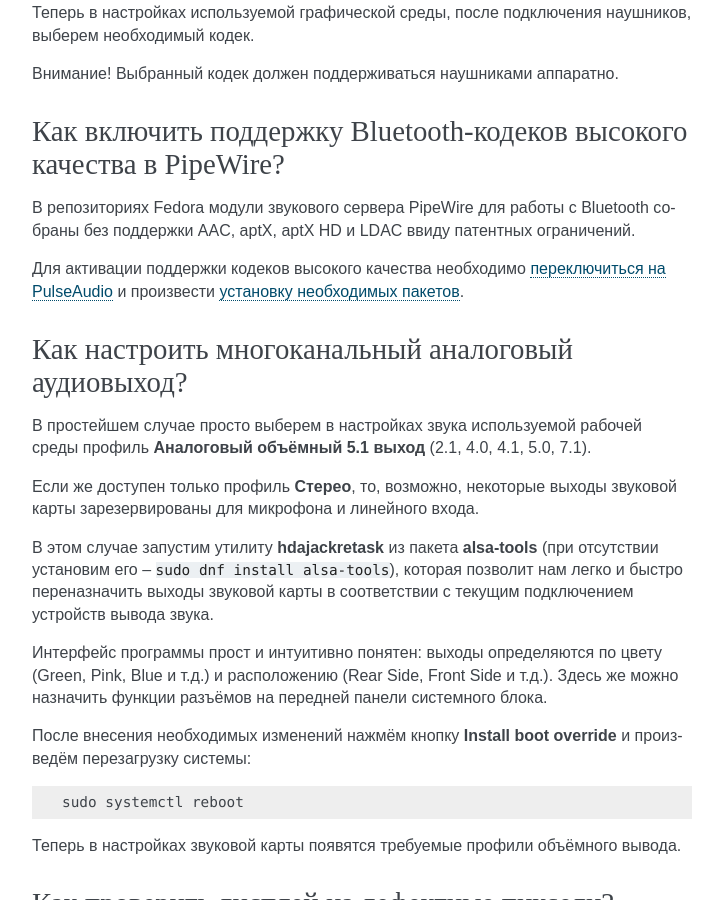
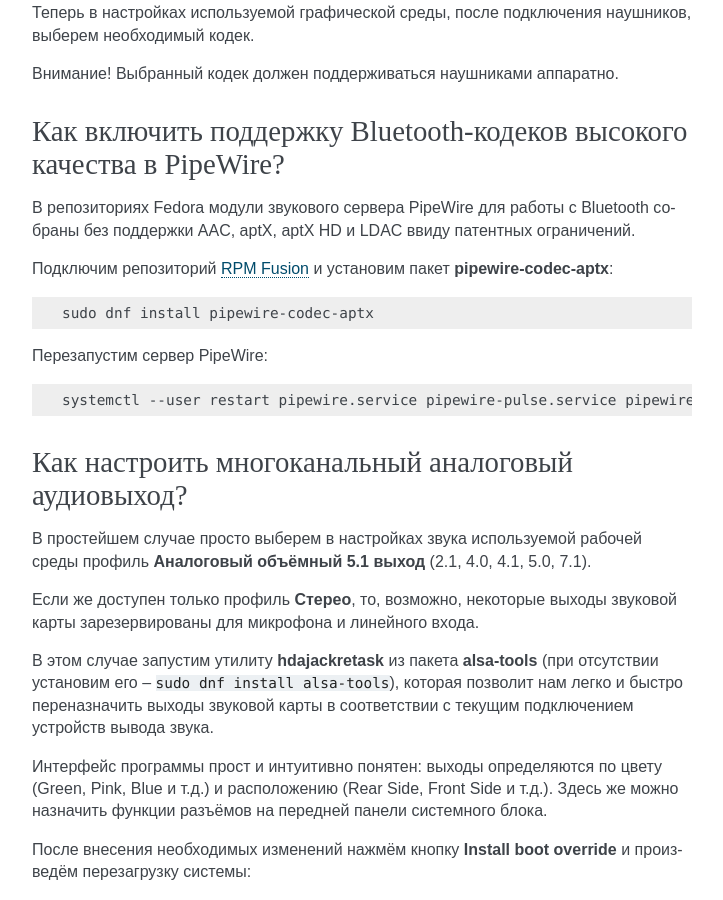
Before and after one commit to RussianFedora/FAQ, a Sphinx documentation site: the page built from source/hardware.rst, in a window 1280 px wide and 900 px high, scrolled down 26547 px. Shown: the whole window, without its empty margins (388-1111 px from the left). Built offline with Sphinx 7.4.7, drawn with Linux system fonts in a browser that asks for light colours; comment, search, counter and statistics services are not loaded.

Commit message:
Updated question about enabling AptX support for PipeWire.

```diff
--- a/source/hardware.rst
+++ b/source/hardware.rst
@@ -1471,7 +1471,17 @@
 
 В репозиториях Fedora модули звукового сервера PipeWire для работы с Bluetooth собраны без поддержки AAC, aptX, aptX HD и LDAC ввиду патентных ограничений.
 
-Для активации поддержки кодеков высокого качества необходимо :ref:`переключиться на PulseAudio <pipewire-revert>` и произвести :ref:`установку необходимых пакетов <bluetooth-codecs-pulseaudio>`.
+Подключим репозиторий :ref:`RPM Fusion <rpmfusion>` и установим пакет **pipewire-codec-aptx**:
+
+.. code-block:: text
+
+    sudo dnf install pipewire-codec-aptx
+
+Перезапустим сервер PipeWire:
+
+.. code-block:: text
+
+    systemctl --user restart pipewire.service pipewire-pulse.service pipewire-media-session.service
 
 .. index:: alsa, pulseaudio, audio, 5.1, 7.1, channel
 .. _audio-analog-multichannel:
```
